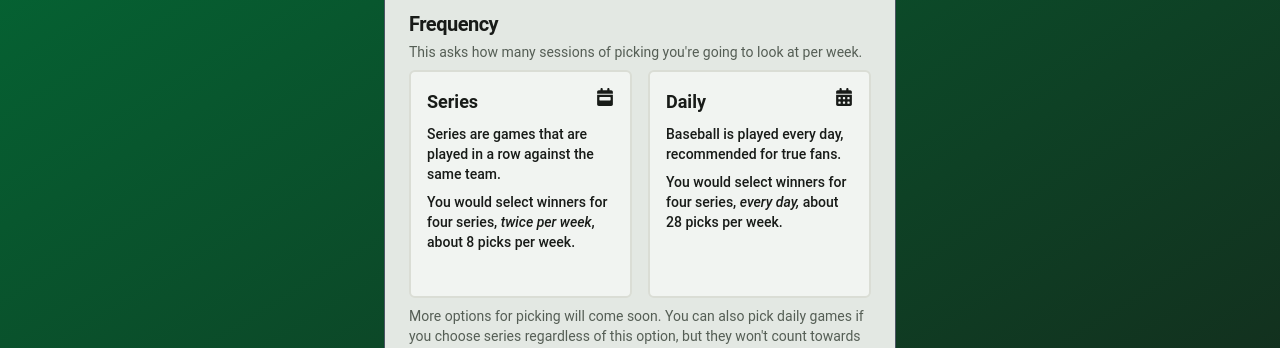
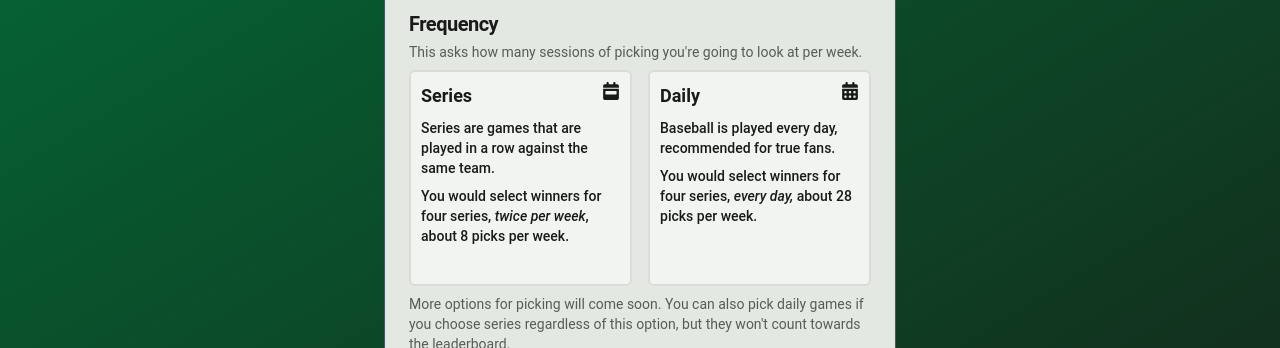
Before and after one commit to specificlanguage/pickem-react, a React (Vite) app: page /user/onboarding in a window 1280 px wide. Shown: the part 362-710 px from the top of the page. Built offline with nearby package versions, Linux system fonts and the light colour scheme; no server answers.

Commit message:
feat(picks): Add fillPct field to option card
- Adds a fillPct prop to option card for showing other player's picks for the card

```diff
--- a/src/components/forms/option-card.tsx
+++ b/src/components/forms/option-card.tsx
@@ -5,6 +5,7 @@ import { ReactNode } from "react";
 interface OptionCardProps {
   children: ReactNode;
   value: string;
+  fillPct?: number;
   className?: string;
   disabled?: boolean;
 }
@@ -13,6 +14,7 @@ interface OptionCardProps {
  * OptionCard -- a component to render a card for a radio group option.
  * @param children - the content of the option
  * @param value - the value of the option
+ * @param fillPct - the percentage of the card to fill with a color -- if not present, it won't be filled.
  * @param className - additional classes to add to the card
  * @param disabled - whether the option is disabled
  * @param props - any other props to pass to the radio group item
@@ -21,17 +23,23 @@ interface OptionCardProps {
 export function OptionCard({
   children,
   value,
+  fillPct,
   className,
   disabled,
   ...props
 }: OptionCardProps) {
   return (
-    <div className="my-1">
+    <div className="my-1 relative">
+      {fillPct ? (
+        <div
+          className={`absolute top-0 left-0 p-0.25 rounded-tl-sm h-full bg-neutral-300 dark:bg-neutral-800 w-[${fillPct}%]`}
+        ></div>
+      ) : null}
       <Label
         htmlFor={value}
         className={
           "flex flex-col items-center justify-between \
-                      rounded-md border-2 border-muted bg-popover p-4 leading-8 \
+                      rounded-md border-2 border-muted bg-popover p-2.5 leading-8 \
                       hover:bg-accent hover:text-accent-foreground \
                       peer-data-[state=checked]:border-primary \
                       [&:has([data-state=checked])]:border-primary relative peer " +
@@ -46,6 +54,7 @@ export function OptionCard({
           {...props}
         />
         {children}
+        {fillPct ? <p className="justify-end mt-3 leading-3">96%</p> : null}
       </Label>
     </div>
   );
```
